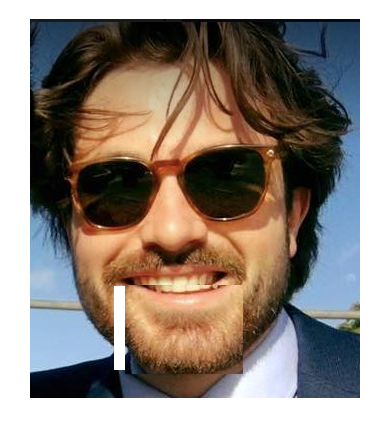
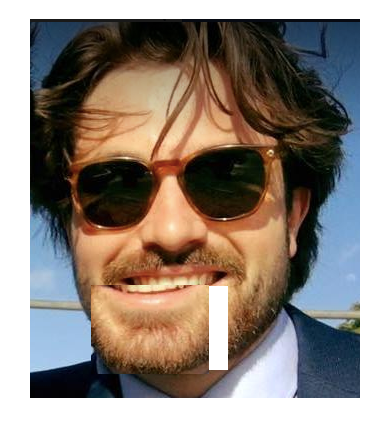
Before and after one commit to gijslebesque/gijslebesque.github.io, a plain HTML site: page index.html in a window 390 px wide. Shown: the part 61-498 px from the top of the page. Drawn offline with nearby package versions, Linux system fonts and the light colour scheme.

Commit message:
small screen

```diff
--- a/style.css
+++ b/style.css
@@ -13,9 +13,16 @@ h1{
 	position: absolute;
 }
 
-@media screen and (max-width: 430px) {
+@media screen and (max-width: 420px) {
 	.james-chin{
 		left:117px;
 
 	}
 }
+
+@media screen and (max-width: 430px) {
+	.james-chin{
+		left:83px;
+
+	}
+}
```
